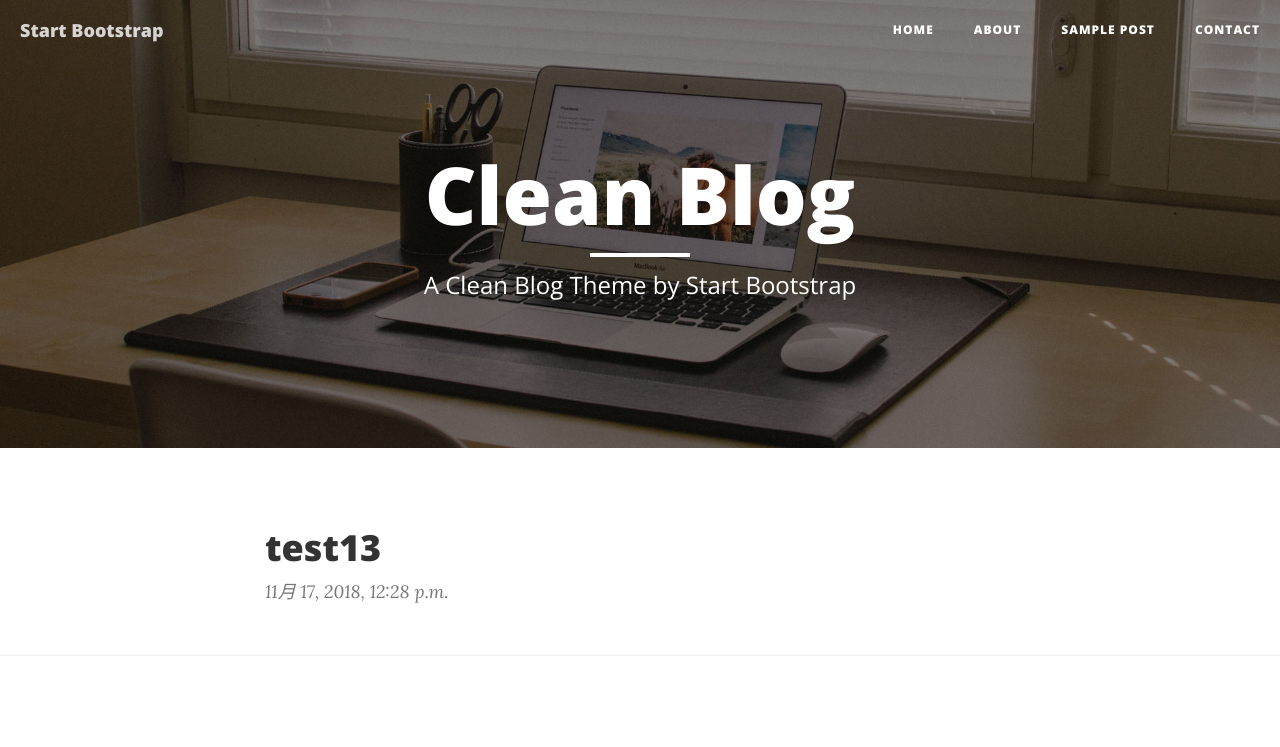
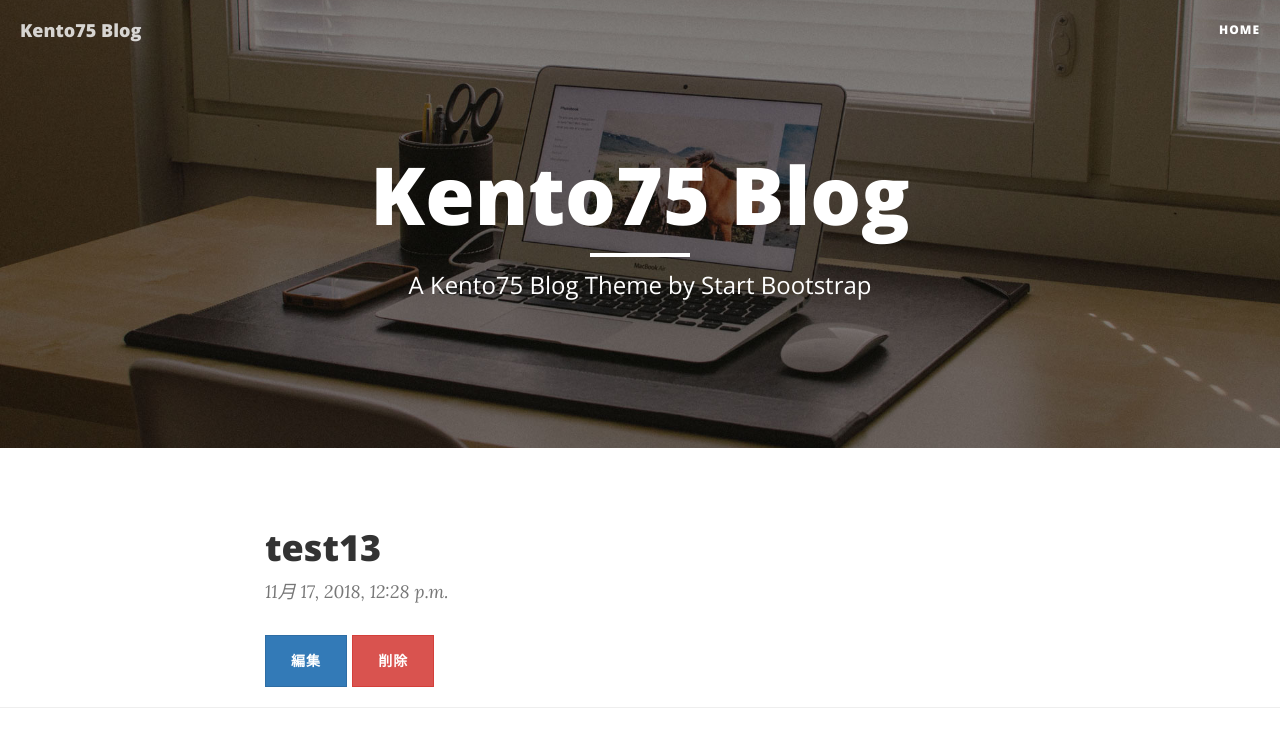
Before and after one commit to Kento75/kento75_blog, a Django app: page /3 in a window 1280 px wide. Shown: the top 747 px of the page. Run offline with Django 3.2, Linux system fonts and the light colour scheme; data comes from the database, SQL or seed files in the repository; some libraries are stand-ins or nearby versions.

Commit message:
Fix link URLs

```diff
--- a/blog/templates/base.html
+++ b/blog/templates/base.html
@@ -46,9 +46,9 @@
     <div class="row">
       <div class="col-lg-8 col-lg-offset-2 col-md-10 col-md-offset-1">
         <div class="site-heading">
-          <h1>Clean Blog</h1>
+          <h1>Kento75 Blog</h1>
           <hr class="small">
-          <span class="subheading">A Clean Blog Theme by Start Bootstrap</span>
+          <span class="subheading">A Kento75 Blog Theme by Start Bootstrap</span>
         </div>
       </div>
     </div>
--- a/blog/templates/blog/blog_detail.html
+++ b/blog/templates/blog/blog_detail.html
@@ -11,6 +11,8 @@
       </a>
       <p class="post-meta"> {{ object.posted_date }}</p>
     </div>
+    <a href="{% url 'update' object.pk %}" class="btn btn-primary">編集</a>
+    <a href="{% url 'delete' object.pk %}" class="btn btn-danger">削除</a>
   </div>
 </div>
 {% endblock %}
--- a/blog/templates/blog/blog_list.html
+++ b/blog/templates/blog/blog_list.html
@@ -5,7 +5,7 @@
   <div class="col-lg-8 col-lg-offset-2 col-md-10 col-md-offset-1">
     {% for blog in object_list %}
     <div class="post-preview">
-      <a href="#">
+      <a href="{% url 'detail' blog.pk %}">
         <h2 class="post-title">
           {{ blog.content }}
         </h2>
--- a/blog/templates/navi.html
+++ b/blog/templates/navi.html
@@ -7,23 +7,14 @@
         <span class="sr-only">Toggle navigation</span>
         Menu <i class="fa fa-bars"></i>
       </button>
-      <a class="navbar-brand" href="index.html">Start Bootstrap</a>
+      <a class="navbar-brand" href="{% url 'index' %}">Kento75 Blog</a>
     </div>
 
     <!-- Collect the nav links, forms, and other content for toggling -->
     <div class="collapse navbar-collapse" id="bs-example-navbar-collapse-1">
       <ul class="nav navbar-nav navbar-right">
         <li>
-          <a href="index.html">Home</a>
-        </li>
-        <li>
-          <a href="about.html">About</a>
-        </li>
-        <li>
-          <a href="post.html">Sample Post</a>
-        </li>
-        <li>
-          <a href="contact.html">Contact</a>
+          <a href="{% url 'index' %}">Home</a>
         </li>
       </ul>
     </div>
```
